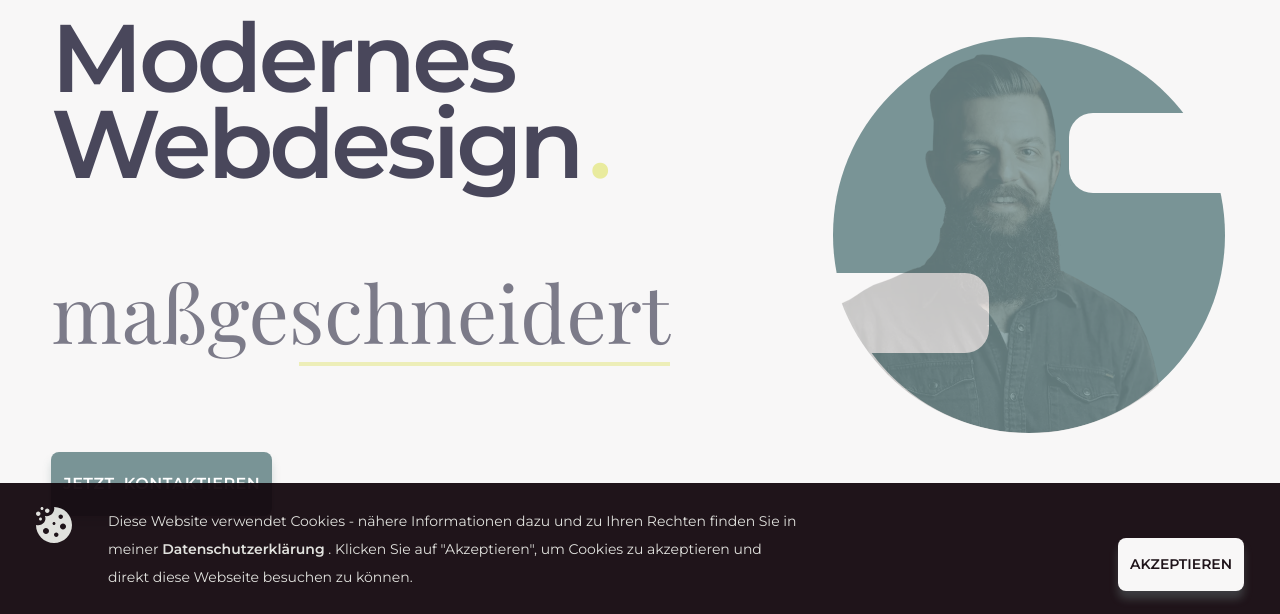
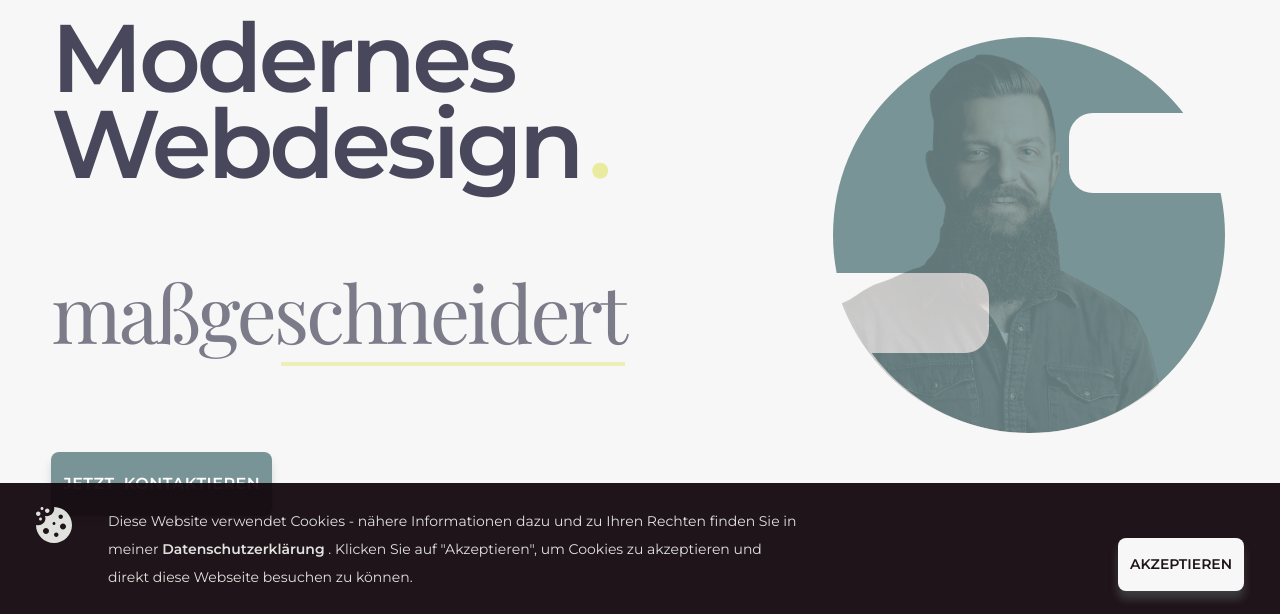
Before and after one commit to derseitenschneider/Der-Seitenschneider-Site, a PHP site: page / in a window 1280 px wide. Shown: the part 185-799 px from the top of the page. Run offline with PHP 8.4, Linux system fonts and the light colour scheme.

Commit message:
last revision

```diff
--- a/css/index.css
+++ b/css/index.css
@@ -40,7 +40,7 @@
 
   font-weight: 400;
   font-size: clamp(2.4rem, 6.2vw, 8rem);
-  letter-spacing: 0px;
+  letter-spacing: -3px;
   height: 6rem;
   color: var(--main-text-color-medium);
 }
--- a/css/queries.css
+++ b/css/queries.css
@@ -294,6 +294,7 @@
   .heading-carousel {
     margin-top: 3.2rem;
     font-size: clamp(2.4rem, 10vw, 8rem);
+    letter-spacing: 0px;
   }
 
   .overhang-square--left {
```
